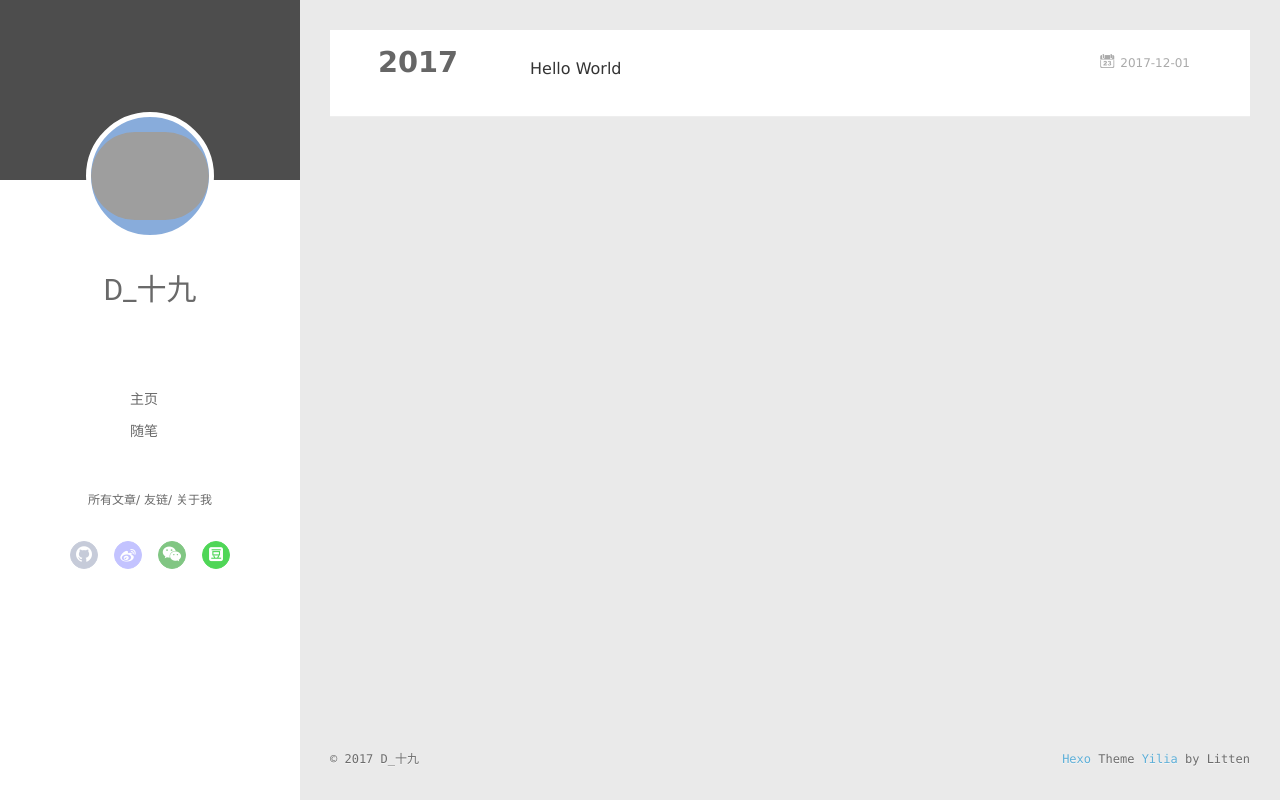
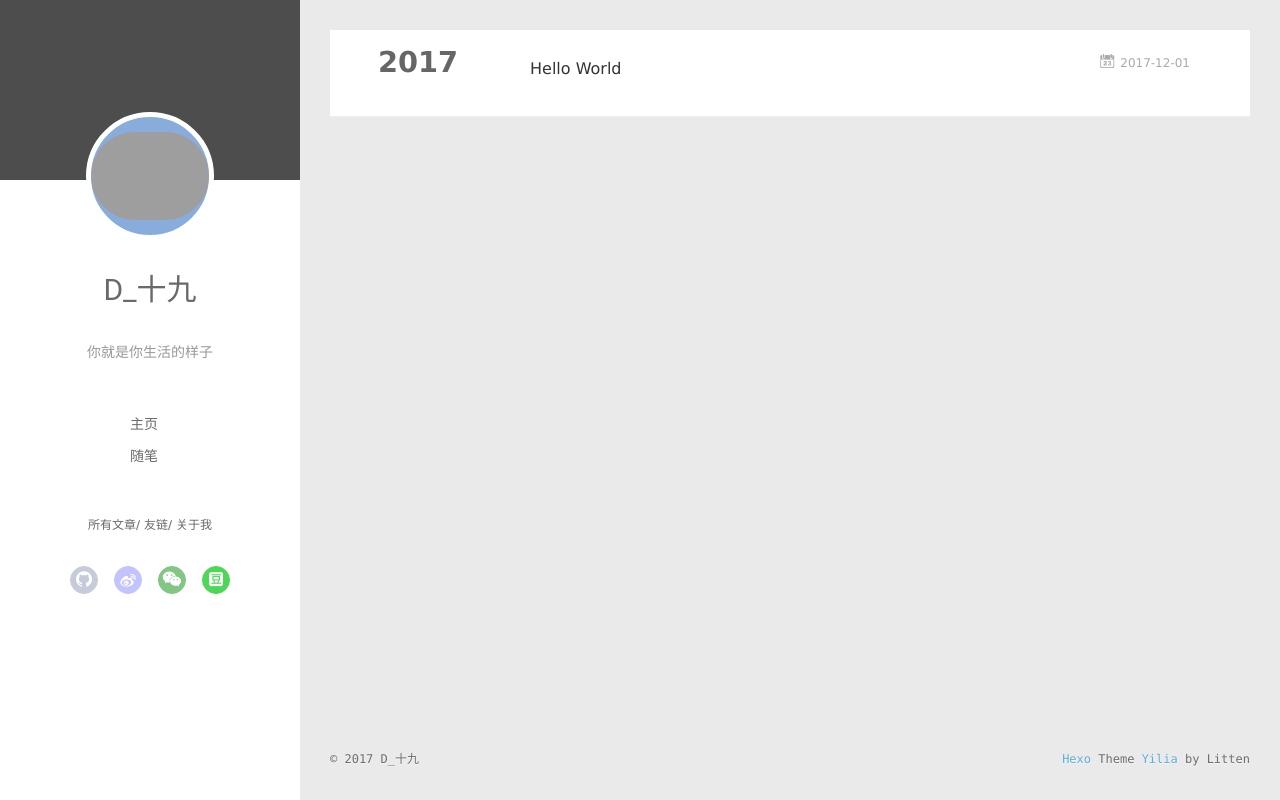
Before and after one commit to subordon/subordon.github.io, a plain HTML site: page archives/2017/12/index.html in a window 1280 px wide. Drawn offline with Linux system fonts and the light colour scheme; no server answers; grey boxes are pictures that could not be loaded.

Commit message:
Site updated: 2017-12-01 23:11:47

```diff
--- a/archives/2017/12/index.html
+++ b/archives/2017/12/index.html
@@ -8,12 +8,16 @@
   <link rel="dns-prefetch" href="http://yoursite.com">
   <title>Archives: 2017/12 | 自由生长</title>
   <meta name="viewport" content="width=device-width, initial-scale=1, maximum-scale=1">
-  <meta property="og:type" content="website">
+  <meta name="description" content="云南大学12级，擅长各项前端技能，深入研究移动端开发与前端性能。">
+<meta name="keywords" content="前端,js,jquery,javascript,html5,开发者,程序猿,程序媛,极客,编程,代码,开源,IT网站,Developer,Programmer,Coder,Geek,html,css,css3,用户体验">
+<meta property="og:type" content="website">
 <meta property="og:title" content="自由生长">
 <meta property="og:url" content="http://yoursite.com/archives/2017/12/index.html">
 <meta property="og:site_name" content="自由生长">
+<meta property="og:description" content="云南大学12级，擅长各项前端技能，深入研究移动端开发与前端性能。">
 <meta name="twitter:card" content="summary">
 <meta name="twitter:title" content="自由生长">
+<meta name="twitter:description" content="云南大学12级，擅长各项前端技能，深入研究移动端开发与前端性能。">
 
     <link rel="alternative" href="/atom.xml" title="自由生长" type="application/atom+xml">
 
@@ -47,6 +51,8 @@
 		<hgroup>
 		  <h1 class="header-author"><a href="/">D_十九</a></h1>
 		</hgroup>
+
+		<p class="header-subtitle">你就是你生活的样子</p>
 
 
 		<nav class="header-menu">
@@ -105,6 +111,8 @@
 			<hgroup>
 			  <h1 class="header-author js-header-author">D_十九</h1>
 			</hgroup>
+
+			<p class="header-subtitle"><i class="icon icon-quo-left"></i>你就是你生活的样子<i class="icon icon-quo-right"></i></p>
 
 
 
```
Also changed, not shown: 2017/12/01/hello-world/index.html (+5 -0 lines), archives/2017/index.html (+9 -1 lines), archives/index.html (+9 -1 lines), index.html (+9 -1 lines).
